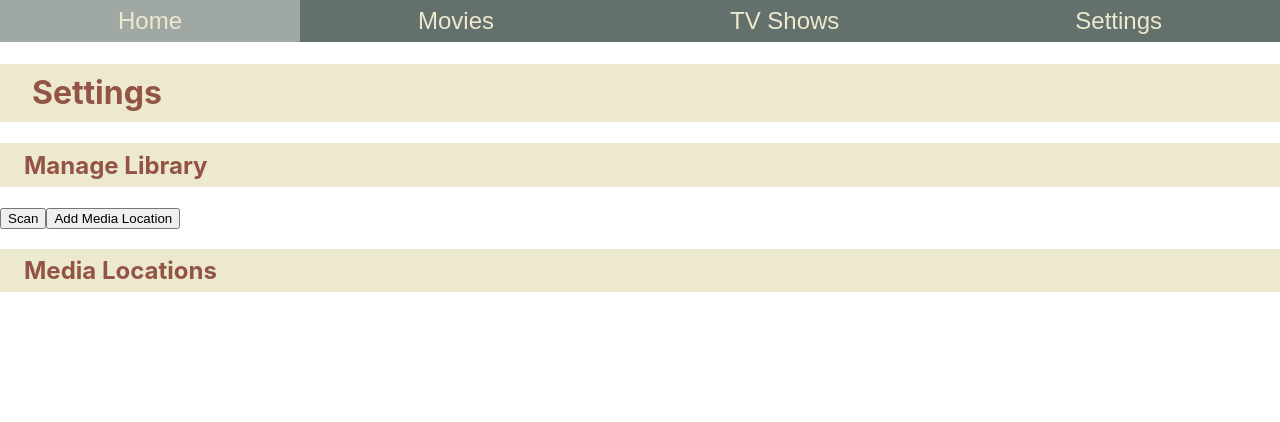
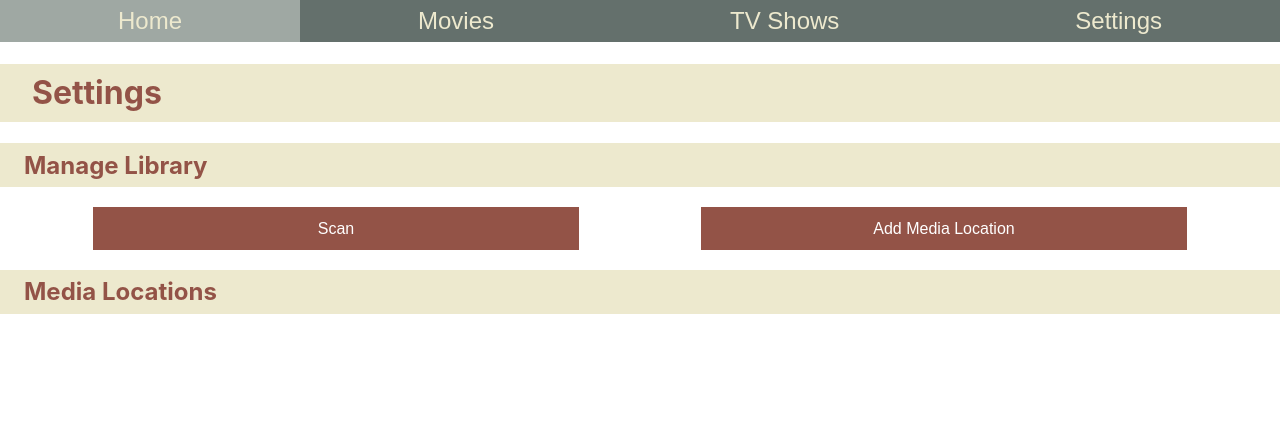
Before and after one commit to Ap0c/video-server, a Flask app: page /settings in a window 1280 px wide. Shown: the top 422 px of the page. Run offline with Flask 2, Linux system fonts and the light colour scheme; data that the repository does not hold is empty.

Commit message:
Styled settings page.

```diff
--- a/static/base.css
+++ b/static/base.css
@@ -4,6 +4,7 @@ html, body {
 	margin: 0;
 	padding: 0;
 	font-family: -apple-system, sans-serif;
+	color: #935347;
 }
 
 a {
@@ -79,3 +80,71 @@ li:hover {
 .movie-item, .show-item {
 	margin: .3em;
 }
+
+
+/* ----- Settings ----- */
+
+.settings-buttons {
+	display: flex;
+	justify-content: center;
+	padding: 0 2em;
+}
+
+.settings-button {
+	flex: 1 1 25%;
+	padding: .8em 1em;
+	margin: 0 5%;
+	border: none;
+	cursor: pointer;
+	background-color: #935347;
+	color: #fff;
+	font-size: medium;
+}
+
+.settings-button:hover {
+	background-color: #ede9ce;
+	color: #935347;
+}
+
+.media-path {
+	margin: 0 1.5em;
+	word-wrap: break-word;
+	font-family: monospace;
+}
+
+.dialog {
+	border: 2px solid #64706c;
+	padding: 0;
+	width: 80vw;
+}
+
+.dialog h3 {
+	text-align: center;
+}
+
+.form-fields {
+	padding: 0 1em;
+}
+
+.form-fields label {
+	background-color: #ECD9BD;
+	margin: 1.5em 0 .5em;
+	padding: .5em 0;
+	text-align: center;
+	display: block;
+	width: 100%;
+}
+
+.form-fields > input, .form-fields > select {
+	display: block;
+	width: 100%;
+	margin-bottom: 2em;
+}
+
+@media (min-width: 500px) {
+
+	.dialog {
+		width: 450px;
+	}
+
+}
--- a/templates/base.html
+++ b/templates/base.html
@@ -2,6 +2,7 @@
 <html xmlns="http://www.w3.org/1999/xhtml" lang="en-GB" xml:lang="en-GB">
 <head>
 <meta c="UTF-8"/>
+<meta name="viewport" content="width=device-width, initial-scale=1">
 <title>{% block title %}Media Server{% endblock title %}</title>
 <link rel="stylesheet" href="/static/base.css">
 {% block head %}{% endblock head %}
--- a/templates/settings.html
+++ b/templates/settings.html
@@ -11,19 +11,22 @@
 {% endblock header %}
 {% block content %}
 	<h2>Manage Library</h2>
-	<button id="scan-button">Scan</button><button id="add-media-button">Add Media Location</button>
-	<dialog id="add-media-dialog">
+	<div class="settings-buttons"><button id="scan-button" class="settings-button">Scan</button><button id="add-media-button" class="settings-button">Add Media Location</button></div>
+	<dialog id="add-media-dialog" class="dialog">
 		<h3>Add Media Source</h3>
 		<form method="dialog" id="source-form">
+			<div class="form-fields">
 				<label for="source-input">Source File Path (Absolute)</label>
 				<input name="source-path" id="source-path" type="text" />
+				<label for="source-type">Media Type</label>
 				<select id="source-type" name="source-type">
 					<option value="movies">Movies</option>
 					<option value="tv_shows">TV Shows</option>
 				</select>
-			<menu>
-				<button type="reset" id="close-dialog-button">Close</button>
-				<input type="submit" value="Add" />
+			</div>
+			<menu class="settings-buttons">
+				<button type="reset" id="close-dialog-button" class="settings-button">Close</button>
+				<input type="submit" class="settings-button" value="Add" />
 			</menu>
 		</form>
 	</dialog>
@@ -32,7 +35,7 @@
 	{% for location_type in locations | groupby('type') %}
 		<h3>{{ location_type.grouper.title() }}</h3>
 		{% for location in location_type.list %}
-			<p>{{ location['path'] }}</p>
+			<p class="media-path">{{ location['path'] }}</p>
 		{% endfor %}
 	{% endfor %}
 {% endblock content %}
```
Lines whose indentation alone changed are shown as unchanged.
